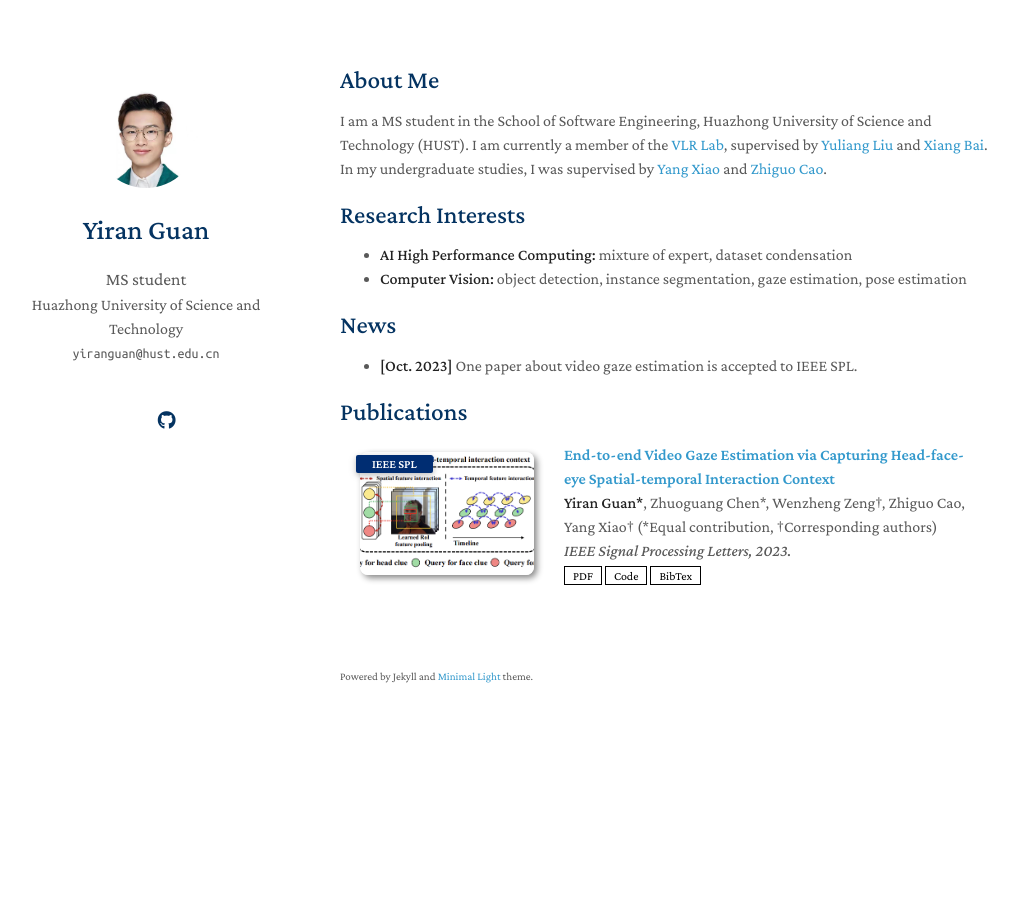
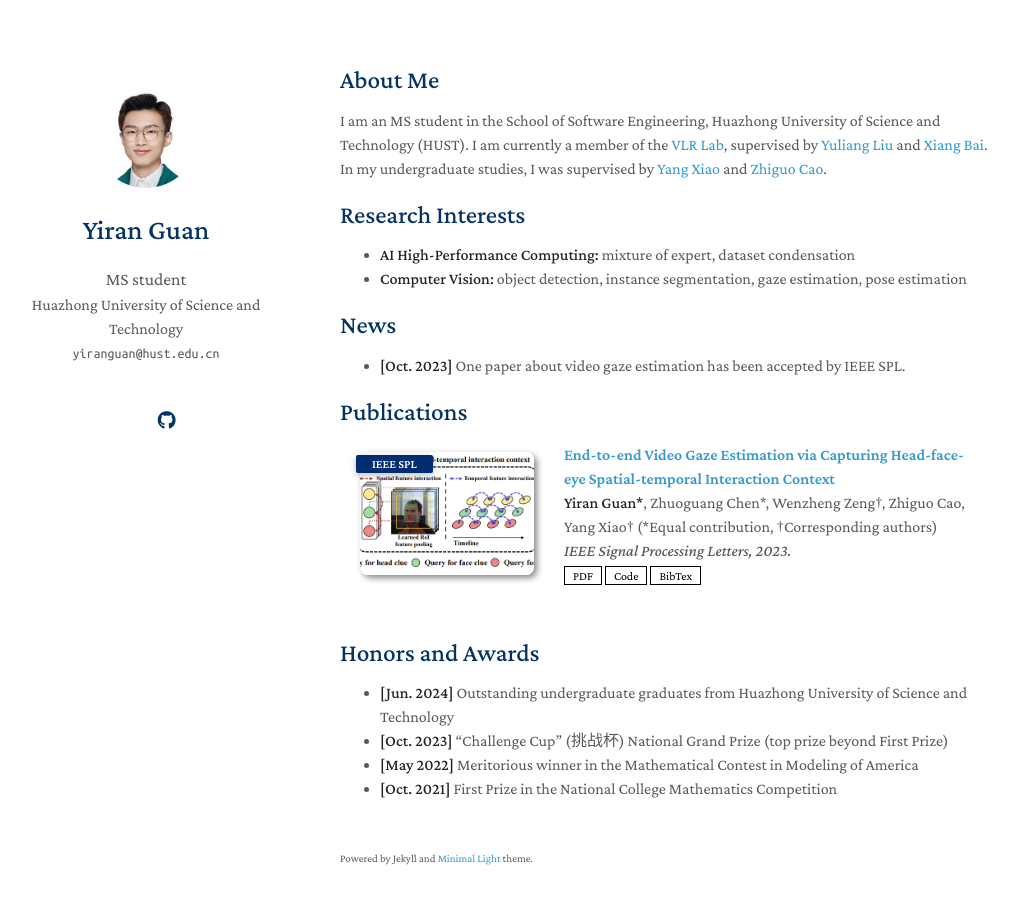
Before and after one commit to 1ranGuan/1ranGuan.github.io, a Jekyll site: the page built from index.md, in a window 1280 px wide and 939 px high. Shown: the top 904 px of the window, without its empty margins (130-1147 px from the left). Built offline with Jekyll 4.4.1, drawn with Linux system fonts in a browser that asks for light colours; nearby versions of some CDN libraries; a style sheet for code colours, icons or effects is not loaded; our own code applies the rules of GitHub Pages for plain Markdown files.

Commit message:
Update index.md

```diff
--- a/index.md
+++ b/index.md
@@ -4,18 +4,24 @@ layout: homepage
 
 ## About Me
 
-I am a MS student in the School of Software Engineering, Huazhong University of Science and Technology (HUST). I am currently a member of the [VLR Lab](http://vlrlab.aia.hust.edu.cn/), supervised by [Yuliang Liu](https://openreview.net/profile?id=~Yuliang_Liu2) and [Xiang Bai](https://scholar.google.com/citations?user=UeltiQ4AAAAJ). In my undergraduate studies, I was supervised by [Yang Xiao](https://scholar.google.com.tw/citations?hl=zh-CN&user=NeKBuXEAAAAJ) and [Zhiguo Cao](https://scholar.google.com.tw/citations?hl=zh-CN&user=396o2BAAAAAJ).
+I am an MS student in the School of Software Engineering, Huazhong University of Science and Technology (HUST). I am currently a member of the [VLR Lab](http://vlrlab.aia.hust.edu.cn/), supervised by [Yuliang Liu](https://openreview.net/profile?id=~Yuliang_Liu2) and [Xiang Bai](https://scholar.google.com/citations?user=UeltiQ4AAAAJ). In my undergraduate studies, I was supervised by [Yang Xiao](https://scholar.google.com.tw/citations?hl=zh-CN&user=NeKBuXEAAAAJ) and [Zhiguo Cao](https://scholar.google.com.tw/citations?hl=zh-CN&user=396o2BAAAAAJ).
 
 ## Research Interests
 
-- **AI High Performance Computing:** mixture of expert, dataset condensation
+- **AI High-Performance Computing:** mixture of expert, dataset condensation
 - **Computer Vision:** object detection, instance segmentation, gaze estimation, pose estimation
 
 ## News
 
-- **[Oct. 2023]** One paper about video gaze estimation is accepted to IEEE SPL.
+- **[Oct. 2023]** One paper about video gaze estimation has been accepted by IEEE SPL.
 
 
 {% include_relative _includes/publications.md %}
 
 <!-- {% include_relative _includes/services.md %} -->
+
+## Honors and Awards
+- **[Jun. 2024]** Outstanding undergraduate graduates from Huazhong University of Science and Technology
+- **[Oct. 2023]** "Challenge Cup" (挑战杯) National Grand Prize (top prize beyond First Prize)
+- **[May 2022]**  Meritorious winner in the Mathematical Contest in Modeling of America
+- **[Oct. 2021]** First Prize in the National College Mathematics Competition
```
